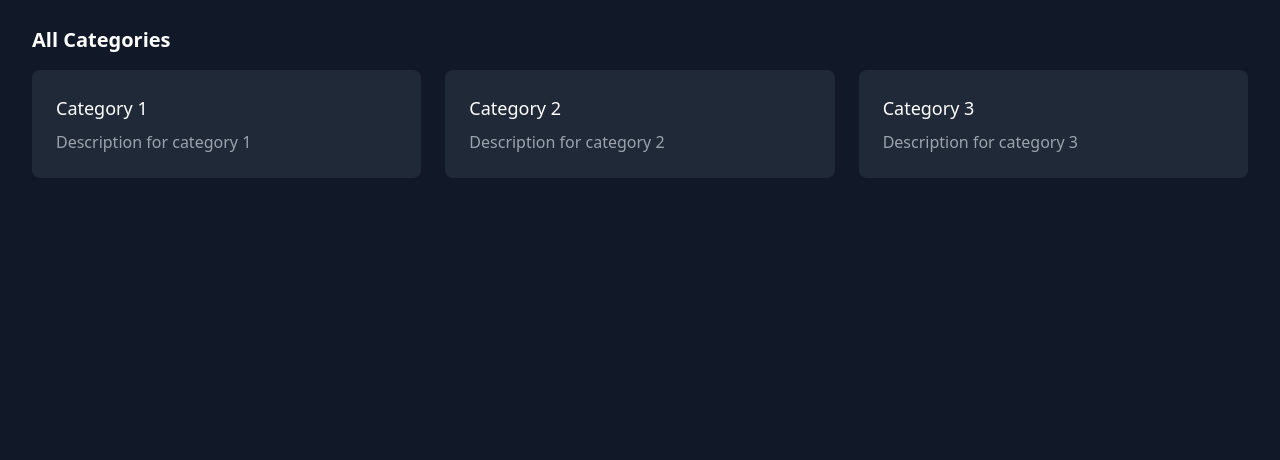
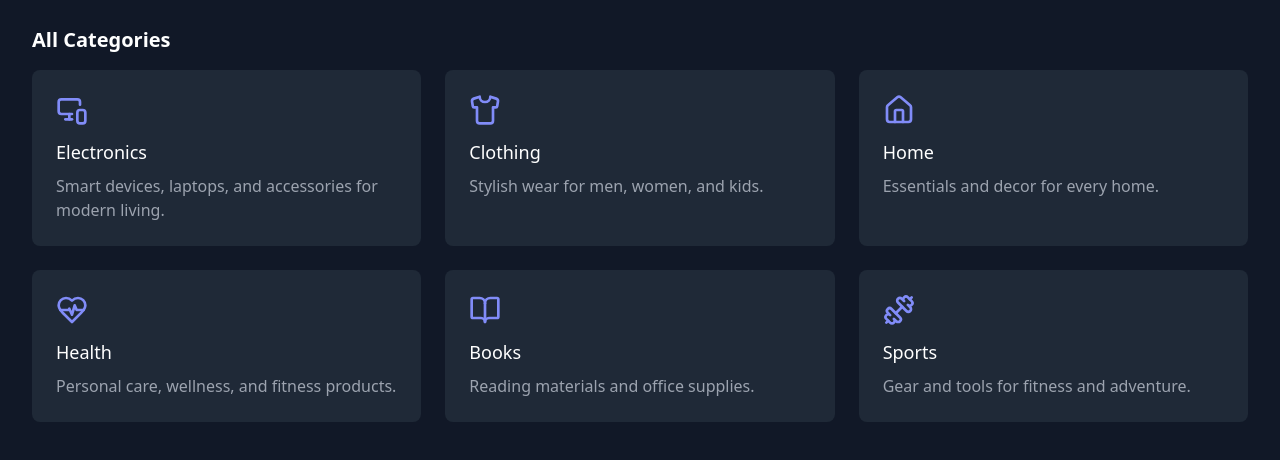
Before and after one commit to Shrinarayann/Odoo-Hackathon, a React (Create React App) app in the folder client/: page /dashboard in a window 1280 px wide. Shown: the part 366-826 px from the top of the page. Before the commit the page ends 800 px from the top, so only its background shows below. Built offline with nearby package versions, Linux system fonts and the light colour scheme.

Commit message:
Updated App and Dashboard components

```diff
--- a/client/src/App.jsx
+++ b/client/src/App.jsx
@@ -10,6 +10,8 @@ import Profile from './components/dashboard/Profile';
 import Cart from './components/dashboard/Cart';
 import AddProduct from './components/dashboard/AddProduct';
 import ProductsPage from './components/dashboard/ProductsPage';
+import OtpInput from './components/auth/OtpInput';
+import VerifyMobile from './components/auth/VerifyMobile';
 
 
 
@@ -20,6 +22,9 @@ function App() {
         {/* Auth routes */}
         <Route path="/" element={<AuthLayout><LoginForm /></AuthLayout>} />
         <Route path="/signup" element={<AuthLayout><SignUpForm /></AuthLayout>} />
+        <Route path="/otpInput" element={<AuthLayout><OtpInput /></AuthLayout>} />
+        <Route path="/verifyMobile" element={<AuthLayout><VerifyMobile /></AuthLayout>} />
+
 
         {/* Dashboard and related routes */}
         <Route path="/dashboard" element={<Dashboard />} />
--- a/client/src/components/dashboard/Dashboard.jsx
+++ b/client/src/components/dashboard/Dashboard.jsx
@@ -1,5 +1,5 @@
 import React, { useState } from 'react';
-import { Menu, Search, ShoppingCart, User, X, Plus, Info, Phone, Package } from 'lucide-react';
+import { Menu, Search, ShoppingCart, User, X, Plus, Info, Phone, Package, MonitorSmartphone, Shirt, Home, HeartPulse, BookOpen, Dumbbell } from 'lucide-react';
 import { Link, Outlet, useNavigate } from 'react-router-dom';
 import Profile from './Profile';
 
@@ -18,9 +18,42 @@ const Dashboard = () => {
 
   const menuItems = [
     { icon: Package, label: 'My Listings', path: '/dashboard/listings' },
-    { icon: Plus, label: 'Add Product', path: '/dashboard/products' }, // Open ProductsPage as a page!
+    { icon: Plus, label: 'Add Product', path: '/dashboard/products' },
     { icon: Info, label: 'About', path: '/dashboard/about' },
     { icon: Phone, label: 'Contact', path: '/dashboard/contact' },
+  ];
+
+  const categories = [
+    {
+      icon: MonitorSmartphone,
+      name: 'Electronics',
+      description: 'Smart devices, laptops, and accessories for modern living.',
+    },
+    {
+      icon: Shirt,
+      name: 'Clothing',
+      description: 'Stylish wear for men, women, and kids.',
+    },
+    {
+      icon: Home,
+      name: 'Home',
+      description: 'Essentials and decor for every home.',
+    },
+    {
+      icon: HeartPulse,
+      name: 'Health',
+      description: 'Personal care, wellness, and fitness products.',
+    },
+    {
+      icon: BookOpen,
+      name: 'Books',
+      description: 'Reading materials and office supplies.',
+    },
+    {
+      icon: Dumbbell,
+      name: 'Sports',
+      description: 'Gear and tools for fitness and adventure.',
+    },
   ];
 
   return (
@@ -104,24 +137,29 @@ const Dashboard = () => {
               <h1 className="text-4xl font-bold text-white">Welcome to Your Dashboard</h1>
             </div>
           </div>
-          {/* Categories */}
+
+          {/* Categories Section */}
           <div className="mb-8">
             <h2 className="text-xl font-semibold text-white mb-4">All Categories</h2>
             <div className="grid grid-cols-1 sm:grid-cols-2 lg:grid-cols-3 gap-6">
-              {[1, 2, 3].map((item) => (
+              {categories.map((cat, idx) => (
                 <div
-                  key={item}
+                  key={idx}
                   className="bg-gray-800 rounded-lg p-6 hover:bg-gray-700 transition-colors cursor-pointer"
                 >
-                  <h3 className="text-lg font-medium text-white">Category {item}</h3>
-                  <p className="text-gray-400 mt-2">Description for category {item}</p>
+                  <cat.icon className="h-8 w-8 text-indigo-400 mb-3" />
+                  <h3 className="text-lg font-medium text-white">{cat.name}</h3>
+                  <p className="text-gray-400 mt-2">{cat.description}</p>
                 </div>
               ))}
             </div>
           </div>
+
           <Outlet />
         </main>
       </div>
+
+      {/* Profile Modal */}
       {isProfileOpen && (
         <div className="fixed inset-0 z-50 flex items-center justify-center bg-black/60">
           <Profile
```
